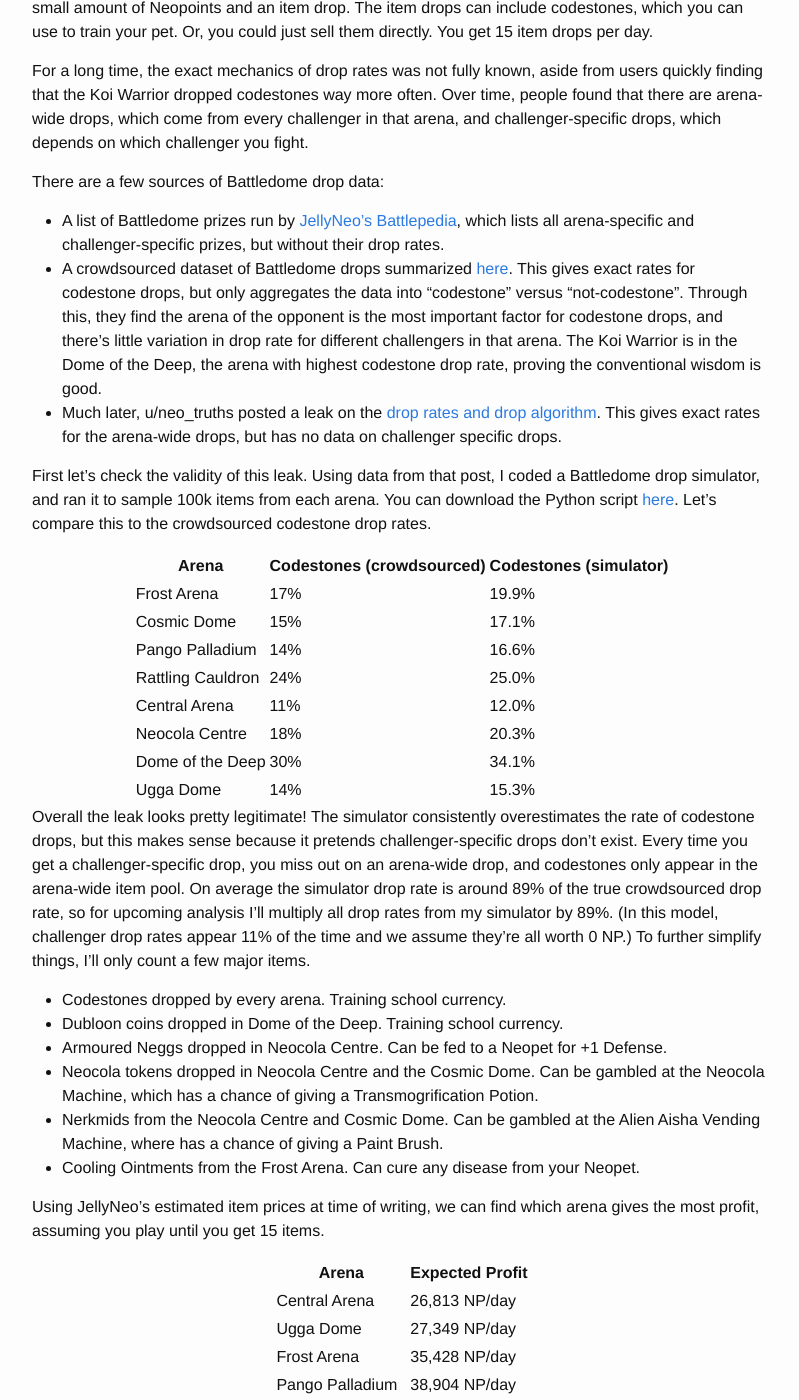
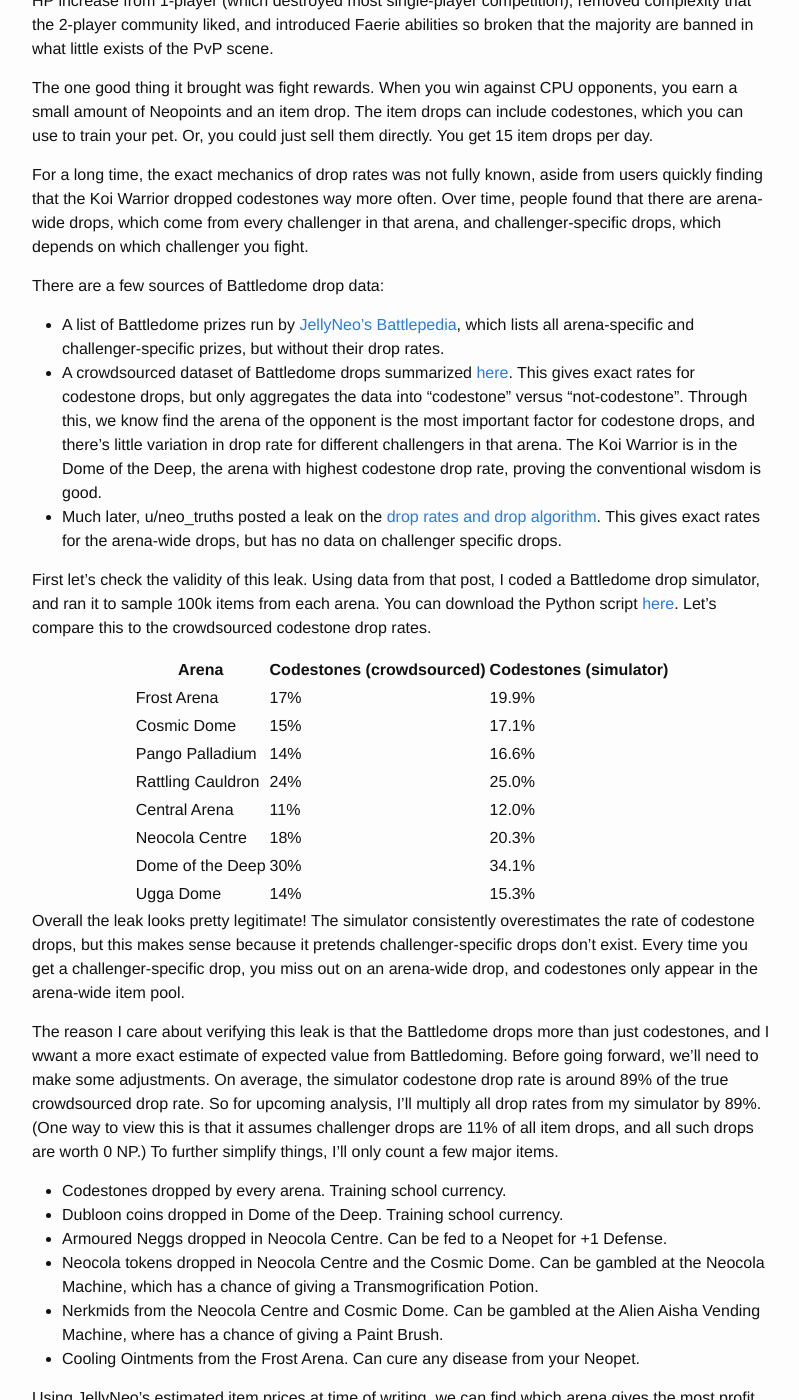
Before and after one commit to alexirpan/alexirpan.github.io, a Jekyll site: the page built from _posts/2023-11-08-neopoints-making-guide.markdown, in a window 1280 px wide and 1400 px high, scrolled down 6471 px. Shown: the whole window, without its empty margins (238-1037 px from the left). Built offline with Jekyll 4.4.1, drawn with Linux system fonts in a browser that asks for light colours; nearby versions of some CDN libraries; formulas are drawn with MathJax 3; some of the changed text lies outside the part shown.

Commit message:
optipng and some edits

```diff
--- a/_posts/2023-11-08-neopoints-making-guide.markdown
+++ b/_posts/2023-11-08-neopoints-making-guide.markdown
@@ -225,8 +225,7 @@
 resets. Trudy's Surprise also gives items for 7 day streaks, but these items are usually junk and
 not worth anything.
 
-![Trudy's Surprise](/public/np-guide/trudy.png)
-{: .centered }
+<p class="centered"><img src="/public/np-guide/trudys.png" alt="Trudy's Surprise" style="width: 66%;"></p>
 
 The payout table is listed on [JellyNeo](https://www.jellyneo.net/?go=trudys_surprise). We'll
 assume that you make 0 matches every day and get to day 25 of the streak. This will include
@@ -258,7 +257,7 @@
 which lists all arena-specific and challenger-specific prizes, but without their drop rates.
 * A crowdsourced dataset of Battledome drops summarized [here](https://www.reddit.com/r/neopets/comments/5alvls/battledome_loot_breakdown/).
 This gives exact rates for codestone drops, but only aggregates the data into "codestone" versus "not-codestone".
-Through this, they find the arena of the opponent is the most important factor for codestone drops, and
+Through this, we know find the arena of the opponent is the most important factor for codestone drops, and
 there's little variation in drop rate for different challengers in that arena. The Koi Warrior is in
 the Dome of the Deep, the arena with highest codestone drop rate, proving the conventional wisdom
 is good.
@@ -325,9 +324,14 @@
 Overall the leak looks pretty legitimate! The simulator consistently overestimates the rate of codestone
 drops, but this makes sense because it pretends challenger-specific drops don't exist. Every
 time you get a challenger-specific drop, you miss out on an arena-wide drop, and codestones only appear
-in the arena-wide item pool. On average the simulator drop rate is around 89% of the true crowdsourced
-drop rate, so for upcoming analysis I'll multiply all drop rates from my simulator by 89%. (In this model,
-challenger drop rates appear 11% of the time and we assume they're all worth 0 NP.)
+in the arena-wide item pool.
+
+The reason I care about verifying this leak is that the Battledome drops more than just codestones, and I wwant
+a more exact estimate of expected value from Battledoming.
+Before going forward, we'll need to make some adjustments.
+On average, the simulator codestone drop rate is around 89% of the true crowdsourced
+drop rate. So for upcoming analysis, I'll multiply all drop rates from my simulator by 89%. (One way to
+view this is that it assumes challenger drops are 11% of all item drops, and all such drops are worth 0 NP.)
 To further simplify things, I'll only count a few major items.
 
 * Codestones dropped by every arena. Training school currency.
@@ -836,4 +840,5 @@
 comment. I'm hoping this post was a helpful resource for your Neopets needs. Or your needs
 to...see someone do a lot of research into things that don't matter? I've watched
 [Unraveled](https://www.youtube.com/playlist?list=PLaDrN74SfdT7Ueqtwn_bXo1MuSWT0ji2w), I
-understand the appeal. In any case, good luck on your journey to accumulate wealth.
+understand the appeal. Whichever need it was, I wish you luck on your wealth
+accumulating journey.
```
Also changed, not shown: other parts of _posts/2023-11-08-neopoints-making-guide.markdown (+1 -1 lines), public/np-guide/bank.png, public/np-guide/coconut.png, public/np-guide/dailyquest.png, public/np-guide/foodclub.png, public/np-guide/lottery.png, public/np-guide/trudys.png, public/np-guide/wishing.png.
